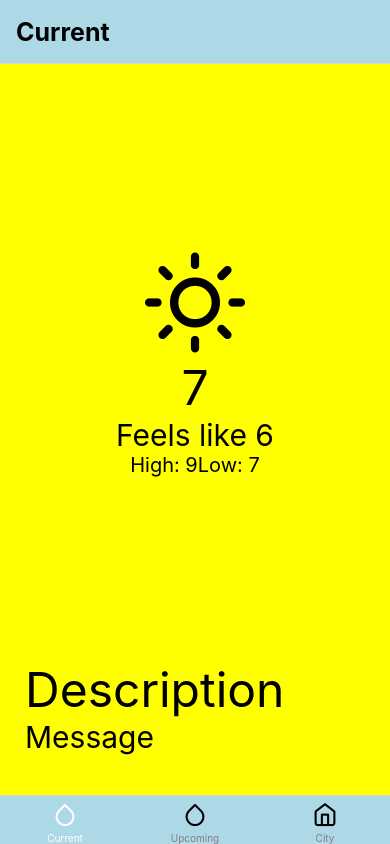
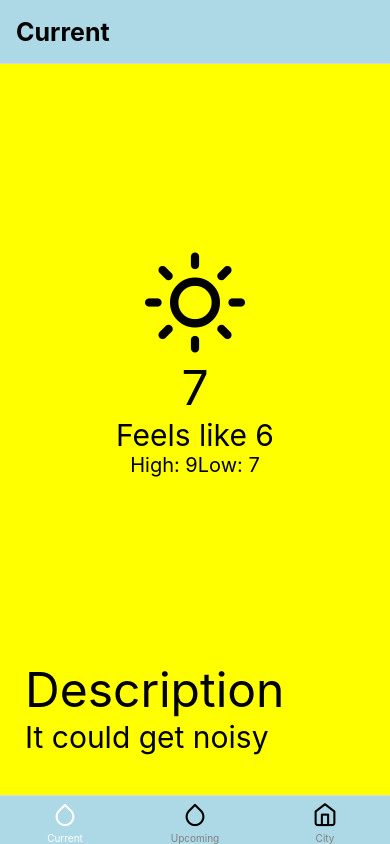
Before and after one commit to tapsaca/weather-app, a React Native app: screen / in a window 390 px wide. Built offline with nearby package versions, Linux system fonts and the light colour scheme.

Commit message:
Add WeatherType to utilities

```diff
--- a/src/screens/CurrentWeather.js
+++ b/src/screens/CurrentWeather.js
@@ -1,6 +1,7 @@
 import { Feather } from '@expo/vector-icons'
 import { SafeAreaView, StyleSheet, Text, View } from 'react-native'
 import RowText from '../components/RowText'
+import { weatherType } from '../utilities/WeatherType'
 
 const CurrentWeather = () => {
   const { bodyWrapper, container, description, feels, highLow, highLowWrapper, message, temp, wrapper } = styles
@@ -13,7 +14,13 @@
         <Text style={feels}>Feels like 6</Text>
         <RowText containerStyles={highLowWrapper} messageOne={'High: 9'} messageOneStyles={highLow} messageTwo={'Low: 7'} messageTwoStyles={highLow} />
       </View>
-      <RowText containerStyles={bodyWrapper} messageOne={'Description'} messageOneStyles={description} messageTwo={'Message'} messageTwoStyles={message} />
+      <RowText
+        containerStyles={bodyWrapper}
+        messageOne={'Description'}
+        messageOneStyles={description}
+        messageTwo={weatherType['Thunderstorm'].message}
+        messageTwoStyles={message}
+      />
     </SafeAreaView>
   )
 }
--- /dev/null
+++ b/src/utilities/WeatherType.js
@@ -0,0 +1,42 @@
+export const weatherType = {
+  Clear: {
+    backgroundColor: '#e47200',
+    icon: 'sun',
+    message: 'It is perfect t-shirt weather'
+  },
+  Clouds: {
+    backgroundColor: '#363636',
+    icon: 'cloud',
+    message: 'You could live in the clouds'
+  },
+  Drizzle: {
+    backgroundColor: '#36454f',
+    icon: 'cloud-rain',
+    message: 'It might rain a little'
+  },
+  Haze: {
+    backgroundColor: '#58586e',
+    icon: 'wind',
+    message: 'It might be a bit damp'
+  },
+  Mist: {
+    backgroundColor: '#3e3e37',
+    icon: 'align-justify',
+    message: 'It might be hard to see'
+  },
+  Rain: {
+    backgroundColor: '#0000ff',
+    icon: 'umbrella',
+    message: 'You will need an umbrella'
+  },
+  Snow: {
+    backgroundColor: '#7f6065',
+    icon: 'cloud-snow',
+    message: 'Let\'s build a snowman'
+  },
+  Thunderstorm: {
+    backgroundColor: '#000000',
+    icon: 'zap',
+    message: 'It could get noisy'
+  }
+}
```
